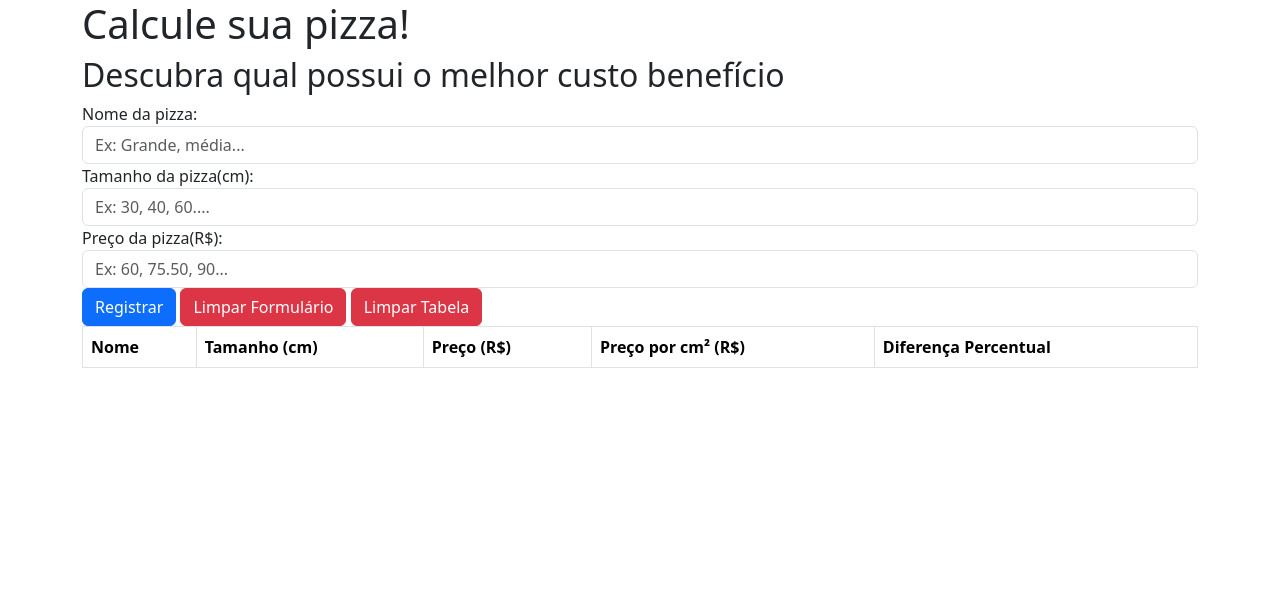
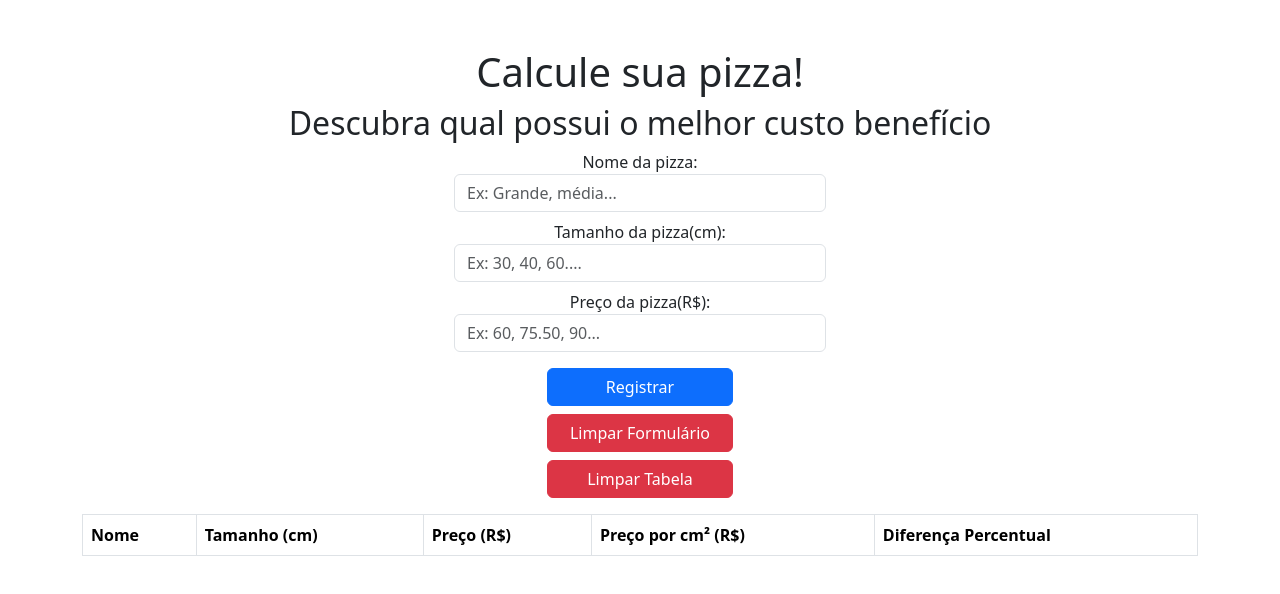
Before and after one commit to Will-G-Comnisky/PrecoPizza-William, a plain HTML site: page index.html in a window 1280 px wide. Drawn offline with nearby package versions, Linux system fonts and the light colour scheme.

Commit message:
adicionado bootstrap

```diff
--- a/index.html
+++ b/index.html
@@ -11,26 +11,30 @@
 </head>
 <body>
 
-    <div class="container container-fluid">
-        <h1>Calcule sua pizza!</h1>
-        <h2>Descubra qual possui o melhor custo benefício</h2>
-        <form id="pizzas-form" action="">
-            <div class="form-group">
+    <div class="container container-fluid mt-5">
+        <div class="text-center">
+            <h1>Calcule sua pizza!</h1>
+            <h2>Descubra qual possui o melhor custo benefício</h2>
+        </div>
+        <form id="pizzas-form" class="form-floating" action="">
+            <div class="form-group row text-center col-4 mx-auto mb-2">
                 <label for="idNome">Nome da pizza:</label>
                 <input type="text" id="idNome" class="form-control" placeholder="Ex: Grande, média..." required>
             </div>
-            <div class="form-group">
+            <div class="form-group row text-center col-4 mx-auto mb-2">
                 <label for="idTamanho">Tamanho da pizza(cm):</label>
                 <input type="number" id="idTamanho" class="form-control" placeholder="Ex: 30, 40, 60...." required>
             </div>
-            <div class="form-group">
+            <div class="form-group row text-center col-4 mx-auto">
                 <label for="idPreco">Preço da pizza(R$):</label>
                 <input type="number" id="idPreco" class="form-control" placeholder="Ex: 60, 75.50, 90..." required>
             </div>
 
-            <input type="submit" class="btn btn-primary" id="idRegistrar" value="Registrar">
-            <input type="button" class="btn btn-danger" id="idLimpar" value="Limpar Formulário">
-            <input type="button" class="btn btn-danger" id="idLimparTabela" value="Limpar Tabela">
+            <div class="row col-2 mx-auto">
+                <input type="submit" class="btn btn-primary mt-3 mb-2" id="idRegistrar" value="Registrar">
+                <input type="button" class="btn btn-danger mb-2" id="idLimpar" value="Limpar Formulário">
+                <input type="button" class="btn btn-danger mb-3" id="idLimparTabela" value="Limpar Tabela">
+            </div>
         </form>
         <div class="table-responsive">
             <!-- Tabela onde os resultados serão exibidos -->
```
